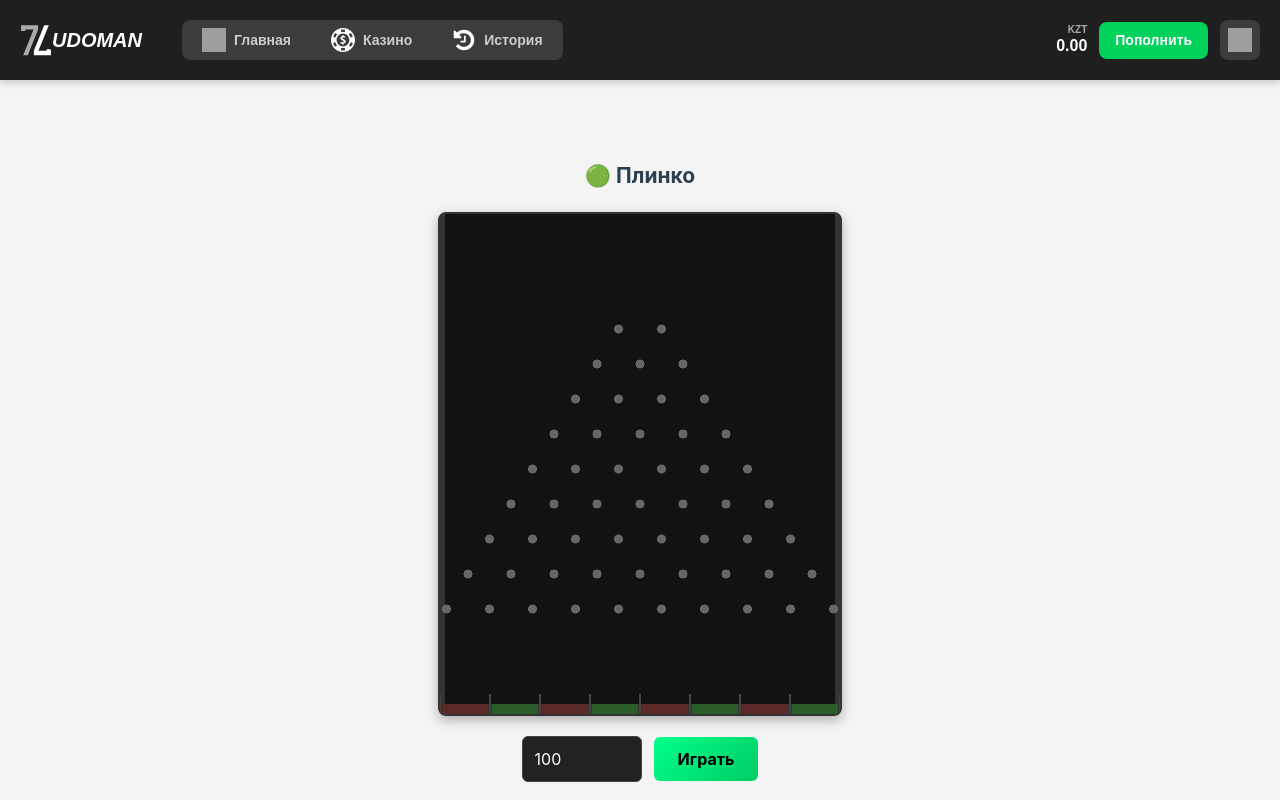
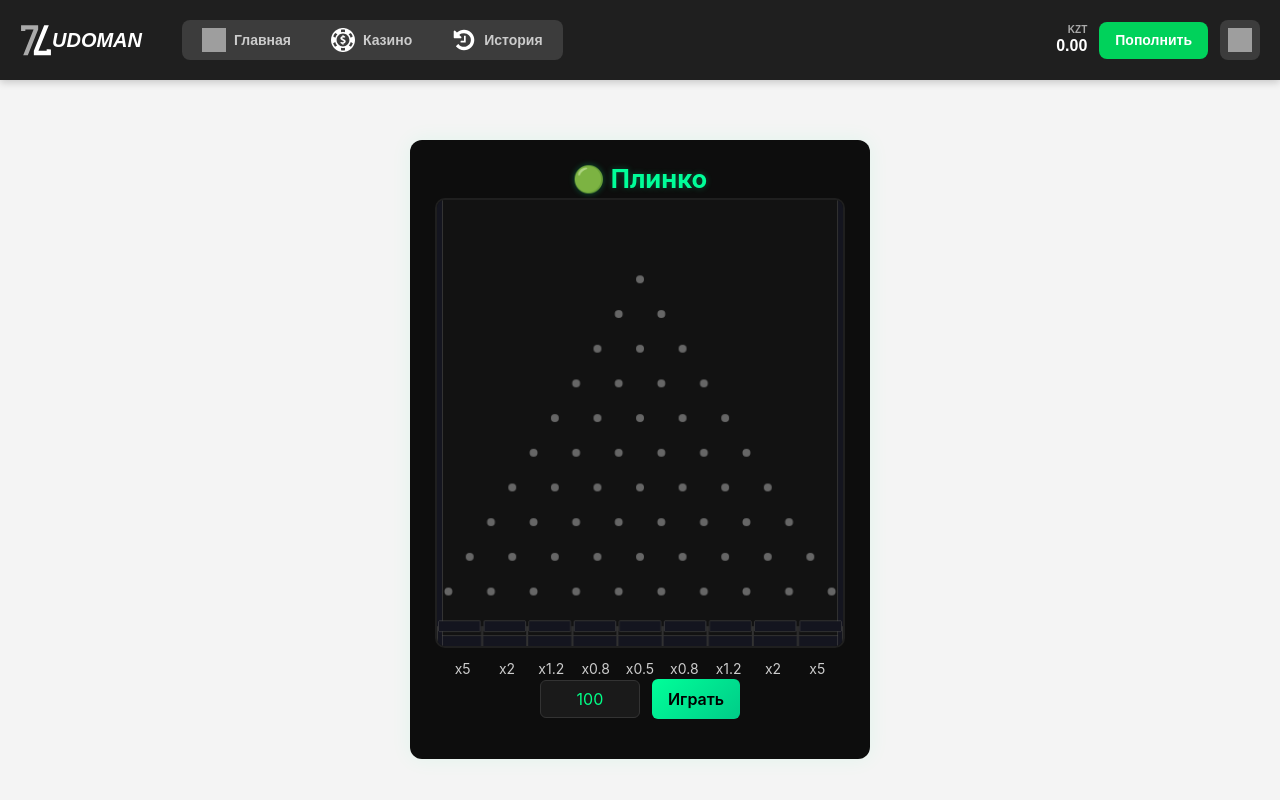
Before and after one commit to nurbay-bay/casino-client, a React (Vite) app: page /game/plinko in a window 1280 px wide. Shown: the top 800 px of the page. Built offline with nearby package versions, Linux system fonts and the light colour scheme; no server answers; grey boxes are pictures that could not be loaded.

Commit message:
feat: plinko path

```diff
--- a/src/features/games/GameResult.module.scss
+++ b/src/features/games/GameResult.module.scss
@@ -4,4 +4,5 @@
   border-radius: 8px;
   padding: 12px;
   box-shadow: 0 2px 8px rgba(0, 0, 0, 0.1);
+  color: black;
 }
--- a/src/features/games/PlinkoGame.module.scss
+++ b/src/features/games/PlinkoGame.module.scss
@@ -1,82 +1,127 @@
-// PlinkoGame.module.scss
 .wrapper {
-  text-align: center;
+  display: flex;
+  flex-direction: column;
+  align-items: center;
+  color: #eee;
+  font-family: 'Inter', sans-serif;
   padding: 20px;
+  background: #0d0d0d;
+  border-radius: 12px;
+  box-shadow: 0 0 20px rgba(0, 255, 150, 0.08);
+  width: 460px;
+  margin: 0 auto;
+  user-select: none;
+}
+
+h2 {
+  font-size: 1.6rem;
+  margin-bottom: 10px;
+  color: #00ff99;
+  text-shadow: 0 0 6px rgba(0, 255, 153, 0.3);
 }
 
 .canvas {
-  margin: 20px auto;
-  border: 2px solid #333;
-  border-radius: 8px;
+  width: 410px;
+  height: 450px;
+  background: #121212;
+  border: 2px solid #1f1f1f;
+  border-radius: 10px;
+  margin-bottom: 20px;
   overflow: hidden;
-  box-shadow: 0 4px 12px rgba(0, 0, 0, 0.3);
+  position: relative;
+  box-shadow: inset 0 0 12px rgba(0, 255, 136, 0.08);
 }
 
 .controls {
   display: flex;
   gap: 12px;
-  justify-content: center;
+  margin-bottom: 20px;
   align-items: center;
-  margin: 20px 0;
 
   input {
-    padding: 10px 12px;
-    border: 1px solid #444;
+    width: 100px;
+    padding: 6px 8px;
+    font-size: 1rem;
     border-radius: 6px;
-    width: 120px;
-    background: #222;
-    color: white;
-    font-size: 16px;
+    border: 1px solid #333;
+    background: #1a1a1a;
+    color: #00ff88;
+    text-align: center;
+    outline: none;
+    transition: border-color 0.2s ease;
 
     &:focus {
-      outline: none;
       border-color: #00ff88;
+    }
+
+    &::-webkit-inner-spin-button {
+      display: none;
     }
   }
 
   button {
-    padding: 10px 24px;
-    background: linear-gradient(135deg, #00ff88, #00cc66);
+    padding: 8px 16px;
+    border-radius: 6px;
+    border: none;
+    background: linear-gradient(135deg, #00ff99, #00cc88);
     color: #000;
-    border: none;
-    border-radius: 6px;
+    font-weight: 600;
     cursor: pointer;
-    font-weight: bold;
-    font-size: 16px;
-    transition: all 0.2s;
+    font-size: 1rem;
+    transition: background 0.2s ease, transform 0.1s ease;
 
     &:hover:not(:disabled) {
-      background: linear-gradient(135deg, #00ff99, #00dd77);
+      background: linear-gradient(135deg, #00ffaa, #00dd99);
       transform: translateY(-1px);
     }
 
     &:disabled {
-      background: #666;
-      color: #999;
+      opacity: 0.5;
       cursor: not-allowed;
-      transform: none;
     }
   }
 }
 
 .info {
-  margin-top: 15px;
+  font-size: 0.9rem;
   color: #888;
-  font-size: 14px;
+  text-align: center;
+  line-height: 1.4;
+  max-width: 350px;
 
   p {
-    margin: 5px 0;
+    margin: 4px 0;
   }
 }
 
-// Адаптивность
-@media (max-width: 400px) {
-  .controls {
-    flex-direction: column;
+.multipliers {
+  display: grid;
+  width: 95%;
+  grid-template-columns: repeat(9, 1fr);
+  margin-top: -10px;
+  text-align: center;
+  color: #ccc;
+  font-size: 14px;
+}
 
-    input {
-      width: 100%;
-      max-width: 200px;
-    }
+.mult {
+  transition: 0.3s;
+}
+
+.mult.active {
+  color: #00ff88;
+  font-weight: bold;
+  transform: scale(1.2);
+}
+
+
+@media (max-width: 480px) {
+  .wrapper {
+    width: 100%;
+  }
+
+  .canvas {
+    width: 100%;
+    height: 400px;
   }
 }
--- a/src/features/games/PlinkoGame.tsx
+++ b/src/features/games/PlinkoGame.tsx
@@ -1,8 +1,7 @@
 import { useEffect, useRef, useState } from "react";
-import { Engine, Render, World, Bodies, Body, Runner } from "matter-js";
+import { Engine, Render, World, Bodies, Body, Runner, Events } from "matter-js";
 import { useAppDispatch, useAppSelector } from "../../shared/hooks/reduxHooks";
 import { playGame } from "../../store/slices/gameSlice";
-
 import GameResult from "./GameResult";
 import s from "./PlinkoGame.module.scss";
 
@@ -14,118 +13,99 @@ export default function PlinkoGame() {
   const engineRef = useRef<Engine | null>(null);
   const runnerRef = useRef<Runner | null>(null);
   const [ballActive, setBallActive] = useState(false);
+  const [highlightBin, setHighlightBin] = useState<number | null>(null);
+
+  const [multipliers, setMultipliers] = useState<number[]>([5, 2, 1.2, 0.8, 0.5, 0.8, 1.2, 2, 5]);
+  const binWidthRef = useRef<number>(0);
+
+  const [ pathServ, setPathServ] = useState<number[]>([])
 
   useEffect(() => {
     const engine = Engine.create();
     engine.gravity.y = 0.5;
-    engine.gravity.x = 0;
     engineRef.current = engine;
 
-    const width = 400;
-    const height = 500;
+    const width = 410;
+    const height = 450;
 
     const render = Render.create({
       element: sceneRef.current!,
       engine,
-      options: {
-        width,
-        height,
-        wireframes: false,
-        background: "#121212",
-      },
+      options: { width, height, wireframes: false, background: "#121212" },
     });
 
     // === Стенки ===
     const walls = [
-      Bodies.rectangle(width / 2, height, width, 20, {
-        isStatic: true,
-        render: { fillStyle: "#333" },
-        label: "bottom"
-      }), // дно
-      Bodies.rectangle(0, height / 2, 10, height, {
-        isStatic: true,
-        render: { fillStyle: "#333" }
-      }), // левая
-      Bodies.rectangle(width, height / 2, 10, height, {
-        isStatic: true,
-        render: { fillStyle: "#333" }
-      }), // правая
+      Bodies.rectangle(width / 2, height, width, 20, { isStatic: true }),
+      Bodies.rectangle(0, height / 2, 10, height, { isStatic: true }),
+      Bodies.rectangle(width, height / 2, 10, height, { isStatic: true }),
     ];
     World.add(engine.world, walls);
 
-    // === Пирамида пинов ===
+    // === Пины ===
     const pins = [];
     const rows = 10;
     const pinRadius = 4;
-    const verticalSpacing = 35;
-    const horizontalSpacing = 43;
+    const vSpacing = 35;
+    const hSpacing = 43;
 
-    for (let row = 1; row < rows; row++) {
+    for (let row = 0; row < rows; row++) {
       const pinsInRow = row + 1;
-      const startY = 80 + row * verticalSpacing;
-
-      const totalWidth = (pinsInRow - 1) * horizontalSpacing;
+      const y = 80 + row * vSpacing;
+      const totalWidth = (pinsInRow - 1) * hSpacing;
       const startX = (width - totalWidth) / 2;
 
       for (let col = 0; col < pinsInRow; col++) {
-        const x = startX + col * horizontalSpacing;
+        const x = startX + col * hSpacing;
         pins.push(
-          Bodies.circle(x, startY, pinRadius, {
-            isStatic: true,
-            render: {
-              fillStyle: "#666",
-              strokeStyle: "#888",
-              lineWidth: 1
-            },
-            friction: 0.1,
-            restitution: 0.6
-          })
+          Bodies.circle(x, y, pinRadius, { isStatic: true, render: { fillStyle: "#666" } })
         );
       }
     }
     World.add(engine.world, pins);
 
-    // === Только боковые перегородки для ячеек (оставляем проходы) ===
-    const bins = 8; // 8 ячеек
+    // === Перегородки ячеек ===
+    const bins = multipliers.length;
     const binWidth = width / bins;
-
-    // Создаем только боковые стенки ячеек, без верхних перекрытий
+    binWidthRef.current = binWidth;
     for (let i = 0; i <= bins; i++) {
       const wall = Bodies.rectangle(binWidth * i, height - 10, 2, 20, {
         isStatic: true,
-        render: { fillStyle: "#444" },
-        friction: 0,
-        restitution: 0.1,
-        label: `bin_wall_${i}`
+        render: { fillStyle: "#333" },
       });
       World.add(engine.world, wall);
     }
 
-    // === Зоны для определения, в какую ячейку упал шар ===
-    const binZones = [];
+    // === Сенсорные зоны ===
+    const zones: Body[] = [];
     for (let i = 0; i < bins; i++) {
       const zone = Bodies.rectangle(
         binWidth * i + binWidth / 2,
-        height - 5,
+        height - 20,
         binWidth - 4,
         10,
-        {
-          isStatic: true,
-          isSensor: true, // Важно: сенсор не имеет физического тела
-          render: {
-            fillStyle: i % 2 === 0 ? "rgba(255,0,0,0.2)" : "rgba(0,255,0,0.2)"
-          },
-          label: `bin_${i}`
-        }
+        { isStatic: true, isSensor: true, label: `zone_${i}` }
       );
-      binZones.push(zone);
+      zones.push(zone);
     }
-    World.add(engine.world, binZones);
+    World.add(engine.world, zones);
 
     const runner = Runner.create();
     runnerRef.current = runner;
     Render.run(render);
     Runner.run(runner, engine);
+
+    // Подсветка ячейки при касании
+    Events.on(engine, "collisionStart", (e) => {
+      e.pairs.forEach((p) => {
+        const zone = zones.find((z) => z === p.bodyA || z === p.bodyB);
+        const ball = [p.bodyA, p.bodyB].find((b) => b.label === "ball");
+        if (zone && ball) {
+          const index = zones.indexOf(zone);
+          setHighlightBin(index);
+        }
+      });
+    });
 
     return () => {
       Render.stop(render);
@@ -133,59 +113,82 @@ export default function PlinkoGame() {
       World.clear(engine.world, false);
       Engine.clear(engine);
       render.canvas.remove();
-      render.textures = {};
     };
   }, []);
 
   const handlePlay = async () => {
     if (ballActive) return;
     setBallActive(true);
+    setHighlightBin(null);
 
+    // 1️⃣ Запрос к серверу
+    const res = await dispatch(playGame({ game: "plinko", bet })).unwrap();
+
+    // 2️⃣ Берём реальные множители
+    if (res.details?.multipliers) setMultipliers(res.details.multipliers);
+
+    const path: number[] = res.details.path || [];
+    setPathServ(path)
+    console.log("path:", path);
+
+    // 3️⃣ Создаём шарик
     const engine = engineRef.current!;
-    const width = 300;
+    const width = 410;
+    const ball = Bodies.circle(width / 2, 35, 9, {
+      restitution: 0.4,
+      friction: 0.01,
+      frictionAir: 0.025,
+      density: 0.02,
+      render: { fillStyle: "#00ff88" },
+      label: "ball",
+    });
+    World.add(engine.world, ball);
 
-    // Создаем шар
-    const startX = width / 2 + (Math.random() * 10 + 45);
-    const ball = Bodies.circle(startX, 90, 5, {
-      restitution: 0.4,
-      friction: 0.005,
-      frictionAir: 0.03,
-      density: 0.008,
-      render: {
-        fillStyle: "#00ff88",
-        strokeStyle: "#00cc66",
-        lineWidth: 1
-      },
-      label: "ball"
+    // 4️⃣ Анимация по рядам с плавной коррекцией
+    let step = 0;
+    const stepY = 35;
+    let nextY = stepY;
+
+    Events.on(engine, "beforeUpdate", () => {
+      if (ball.position.y > nextY && step < path.length) {
+        const direction = path[step];
+        const forceX = direction === 1 ? 0.01 : -0.01;
+        Body.applyForce(ball, ball.position, { x: forceX, y: 0 });
+        step++;
+        nextY += stepY;
+      }
     });
 
-    World.add(engine.world, ball);
-
-    // Случайный толчок
-    // const impulseX = (Math.random() - 0.5) * 0.008;
-    Body.applyForce(ball, ball.position, { x: 0, y: 0 });
-
-    // Ждем, пока шар упадет вниз
+    // Ждём падения до дна
     await new Promise<void>((resolve) => {
       const check = () => {
-        if (ball.position.y > 480) { // Когда шар достиг дна
+        if (ball.position.y > 430) {
           World.remove(engine.world, ball);
           resolve();
-        } else {
-          requestAnimationFrame(check);
-        }
+        } else requestAnimationFrame(check);
       };
       check();
     });
 
     setBallActive(false);
-    await dispatch(playGame({ game: "plinko", bet }));
   };
 
   return (
     <div className={s.wrapper}>
       <h2>🟢 Плинко</h2>
       <div ref={sceneRef} className={s.canvas}></div>
+
+      {/* Множители под ячейками */}
+      <div className={s.multipliers}>
+        {multipliers.map((m, i) => (
+          <div
+            key={i}
+            className={`${s.mult} ${highlightBin === i ? s.active : ""}`}
+          >
+            x{m}
+          </div>
+        ))}
+      </div>
 
       <div className={s.controls}>
         <input
@@ -199,13 +202,10 @@ export default function PlinkoGame() {
         </button>
       </div>
 
-      {lastResult && lastResult.game === "plinko" && <GameResult data={lastResult} />}
-
-      {/* Подсказка о ячейках */}
-      <div className={s.info}>
-        <p>Шар падает через пины в одну из {8} ячеек внизу</p>
-        <p>Разные ячейки = разные множители!</p>
-      </div>
+      {lastResult && lastResult.game === "plinko" && (
+        <GameResult data={lastResult} />
+      )}
+      <p>{pathServ}</p>
     </div>
   );
 }
--- a/src/features/profile/ProfileModal.module.scss
+++ b/src/features/profile/ProfileModal.module.scss
@@ -45,6 +45,7 @@
   font-size: 20px;
   font-weight: 600;
   color: #1a1a1a;
+  text-shadow: none;
 }
 
 .subtitle {
```
